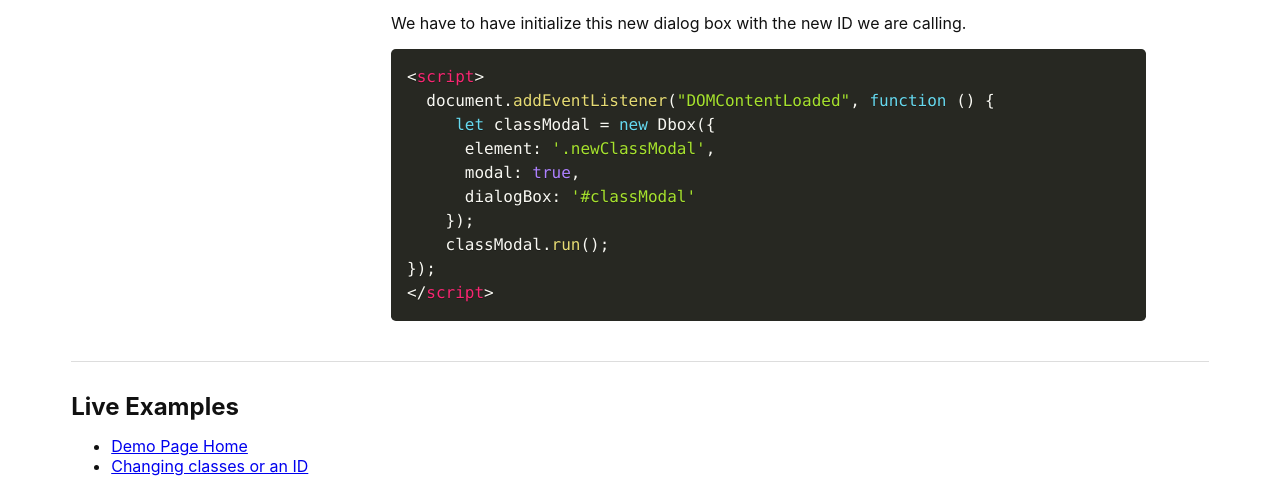
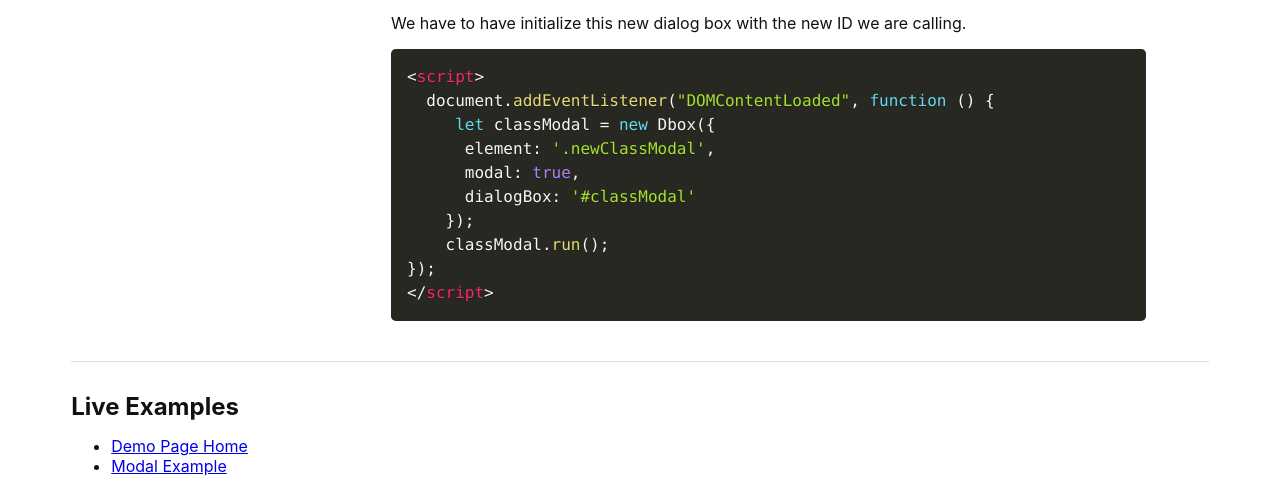
Before and after one commit to cdowdy/dialog-lightbox, a website: page dbox-classes-id.html in a window 1280 px wide. Shown: the part 2005-2505 px from the top of the page. Drawn offline with Linux system fonts and the light colour scheme.

Commit message:
updates modal link in class-id.html example

```diff
--- a/dbox-classes-id.html
+++ b/dbox-classes-id.html
@@ -175,7 +175,7 @@
             <h1>Live Examples</h1>
             <ul>
                 <li><a href="https://cdowdy.github.io/dialog-lightbox/">Demo Page Home </a></li>
-                <li><a href="https://cdowdy.github.io/dialog-lightbox/dbox-classes.html">Changing classes or an ID</a></li>
+                <li><a href="https://cdowdy.github.io/dialog-lightbox/dbox-modal.html">Modal Example</a></li>
             </ul>
         </section>
     </div>
```
